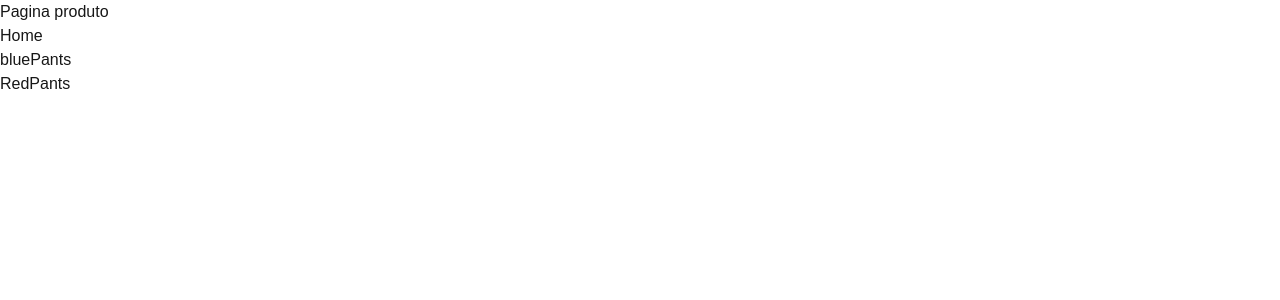
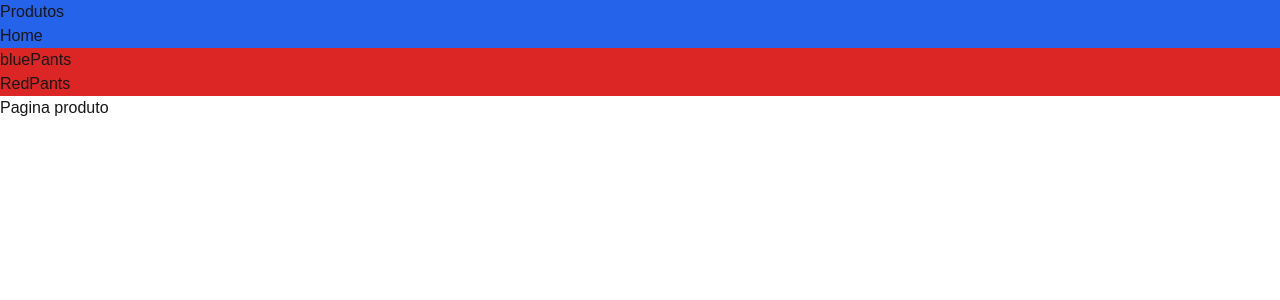
Before and after one commit to devCaiodias/Next-js, a Next.js app: page /produtos in a window 1280 px wide. Shown: the top 300 px of the page. Built offline with nearby package versions, Linux system fonts and the light colour scheme.

Commit message:
Componentes no Next

```diff
--- a/app/page.js
+++ b/app/page.js
@@ -1,14 +1,10 @@
-import Link from "next/link";
+import Navbar from "@/components/Navbar";
 
 export default function Home() {
   return (
         <div>
+          <Navbar />
           <h1 className="bg-red-600">Hello Word!</h1>
-          <ul>
-            <li>
-              <Link href="/produtos"> Produtos </Link>
-            </li>
-          </ul>
         </div>
   );
 }
--- a/app/produtos/layout.js
+++ b/app/produtos/layout.js
@@ -1,3 +1,5 @@
+
+
 export default function ProdutosLayout({ children }) {
     return (
         <html lang="en">
--- a/app/produtos/page.js
+++ b/app/produtos/page.js
@@ -1,22 +1,21 @@
+import Navbar from "@/components/Navbar"
 import Link from "next/link"
 
 export default function Produtos() {
     return (
         <div>
-            <h1>Pagina produto</h1>
-            <ul>
-
-                <li>
-                    <Link href="/">Home</Link>
-                </li>
-                <li>
+            <ul >
+                <Navbar />
+                <li className="bg-red-600">
                     <Link href="/produtos/pants/bluepants">bluePants</Link>
                 </li>
-                <li>
+                <li className="bg-red-600">
                     <Link href="/produtos/pants/redpants">RedPants</Link>
                 </li>
             </ul>
 
+            <h1>Pagina produto</h1>
+
         </div>
     )
 }
--- /dev/null
+++ b/components/Navbar.js
@@ -0,0 +1,16 @@
+import Link from "next/link"
+
+export default function Navbar() {
+    return(
+        <div>
+            <ul className="bg-blue-600">
+            <li>
+              <Link href="/produtos"> Produtos </Link>
+            </li>
+            <li>
+              <Link href="/"> Home </Link>
+            </li>
+          </ul>
+        </div>
+    )
+}
```
